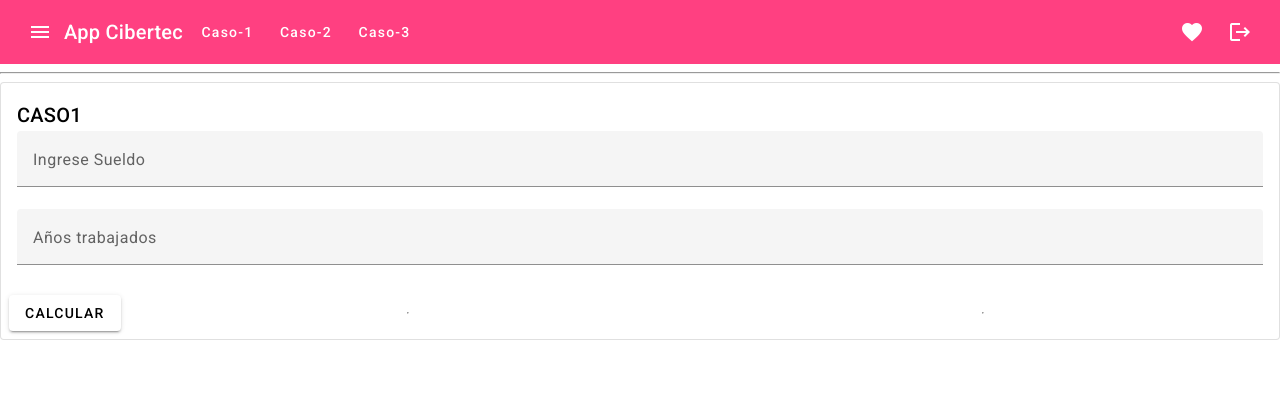
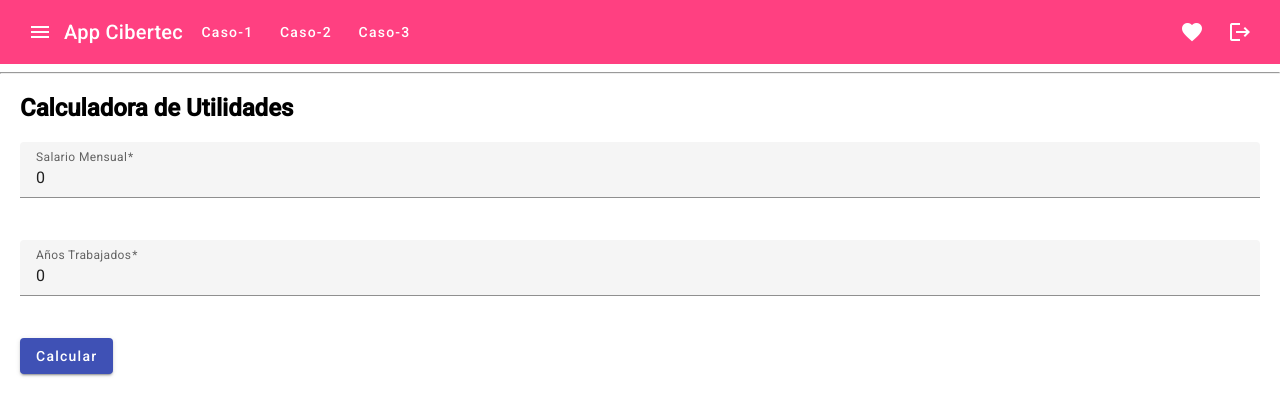
Before and after one commit to AngeloGuio/T2_GarciaParedes_Angelo, an Angular app in the folder Desktop/Serivicos_Web2/T2_GarciaParedes_Angelo/T2_GarciaParedes_Angelo/: page /dashboard/caso-1 in a window 1280 px wide. Shown: the top 416 px of the page. Built offline with nearby package versions, Linux system fonts and the light colour scheme; sample sign-in values are in the browser's storage.

Commit message:
examen terminado uu

```diff
--- a/Desktop/Serivicos_Web2/T2_GarciaParedes_Angelo/T2_GarciaParedes_Angelo/src/app/dashboard/caso-1/caso-1.component.css
+++ b/Desktop/Serivicos_Web2/T2_GarciaParedes_Angelo/T2_GarciaParedes_Angelo/src/app/dashboard/caso-1/caso-1.component.css
@@ -1,4 +1,8 @@
-.form{
-    display: flex;
-    flex-direction: column;
-}
+.container {
+    margin: 20px;
+  }
+
+  mat-form-field {
+    display: block;
+    margin-bottom: 20px;
+  }
--- a/Desktop/Serivicos_Web2/T2_GarciaParedes_Angelo/T2_GarciaParedes_Angelo/src/app/dashboard/caso-1/caso-1.component.html
+++ b/Desktop/Serivicos_Web2/T2_GarciaParedes_Angelo/T2_GarciaParedes_Angelo/src/app/dashboard/caso-1/caso-1.component.html
@@ -1,28 +1,19 @@
-<mat-card appearance="outlined">
-    <mat-card-header>
-      <mat-card-title>CASO1</mat-card-title>
-    </mat-card-header>
+<div class="container">
+  <h2>Calculadora de Utilidades</h2>
+  <form (ngSubmit)="calcularUtilidad()">
+    <mat-form-field appearance="fill">
+      <mat-label>Salario Mensual</mat-label>
+      <input matInput type="number" [(ngModel)]="salario" name="salario" required>
+    </mat-form-field>
+    <mat-form-field appearance="fill">
+      <mat-label>Años Trabajados</mat-label>
+      <input matInput type="number" [(ngModel)]="anosTrabajados" name="anosTrabajados" required>
+    </mat-form-field>
+    <button mat-raised-button color="primary" type="submit">Calcular</button>
+  </form>
 
-    <mat-card-content>
-        <div class="form">
-            <mat-form-field>
-                <mat-label>Ingrese Sueldo</mat-label>
-                <input matInput type="number"   >
-              </mat-form-field>
-             <mat-form-field >
-                <mat-label>Años trabajados</mat-label>
-                <input matInput type="number"  >
-              </mat-form-field>
-        </div>
-    </mat-card-content>
-    <mat-card-actions>
-      <button mat-raised-button (click)="calcularUtilidad()">CALCULAR</button>
-      <hr />
-
-        <div class="alert alert-primary" role="alert">
-            {{resultadoFinal}}
-        </div>
-
-    <hr />
-    </mat-card-actions>
-  </mat-card>
+  <div *ngIf="utilidad !== null">
+    <h3>Utilidad Calculada:</h3>
+    <p>{{ utilidad | currency }}</p>
+  </div>
+</div>
--- a/Desktop/Serivicos_Web2/T2_GarciaParedes_Angelo/T2_GarciaParedes_Angelo/src/app/dashboard/caso-1/caso-1.component.ts
+++ b/Desktop/Serivicos_Web2/T2_GarciaParedes_Angelo/T2_GarciaParedes_Angelo/src/app/dashboard/caso-1/caso-1.component.ts
@@ -1,27 +1,29 @@
 import { Component } from '@angular/core';
 import { MaterialModule } from '../../angular-material/material/material.module';
+import { FormsModule } from '@angular/forms';
+import { CommonModule } from '@angular/common';
 
 @Component({
   selector: 'app-caso-1',
   standalone: true,
-  imports: [MaterialModule],
+  imports: [MaterialModule, FormsModule, CommonModule],
   templateUrl: './caso-1.component.html',
   styleUrl: './caso-1.component.css'
 })
 export class Caso1Component {
   resultadoFinal = "";
   salario: number = 0;
-  añosTrabajados: number = 0;
+  anosTrabajados: number = 0;
   utilidad: number | null = null;
 
   calcularUtilidad() {
-    if (this.añosTrabajados < 1) {
+    if (this.anosTrabajados < 1) {
       this.utilidad = this.salario * 0.05;
-    } else if (this.añosTrabajados >= 1 && this.añosTrabajados < 2) {
+    } else if (this.anosTrabajados >= 1 && this.anosTrabajados < 2) {
       this.utilidad = this.salario * 0.07;
-    } else if (this.añosTrabajados >= 2 && this.añosTrabajados < 5) {
+    } else if (this.anosTrabajados >= 2 && this.anosTrabajados < 5) {
       this.utilidad = this.salario * 0.10;
-    } else if (this.añosTrabajados >= 5 && this.añosTrabajados < 10) {
+    } else if (this.anosTrabajados >= 5 && this.anosTrabajados < 10) {
       this.utilidad = this.salario * 0.15;
     } else {
       this.utilidad = this.salario * 0.20;
--- a/Desktop/Serivicos_Web2/T2_GarciaParedes_Angelo/T2_GarciaParedes_Angelo/src/app/dashboard/caso-2/caso-2.component.html
+++ b/Desktop/Serivicos_Web2/T2_GarciaParedes_Angelo/T2_GarciaParedes_Angelo/src/app/dashboard/caso-2/caso-2.component.html
@@ -7,7 +7,7 @@
       <div class="form">
         <mat-form-field appearance="fill">
           <mat-label>Número de Materias</mat-label>
-          <input matInput type="number" name="numeroMaterias" required>
+          <input [(ngModel)]="numeroMaterias" matInput type="number" name="numeroMaterias" required>
         </mat-form-field>
       </div>
     </mat-card-content>
--- a/Desktop/Serivicos_Web2/T2_GarciaParedes_Angelo/T2_GarciaParedes_Angelo/src/app/dashboard/caso-2/caso-2.component.ts
+++ b/Desktop/Serivicos_Web2/T2_GarciaParedes_Angelo/T2_GarciaParedes_Angelo/src/app/dashboard/caso-2/caso-2.component.ts
@@ -1,10 +1,12 @@
 import { Component } from '@angular/core';
 import { MaterialModule } from '../../angular-material/material/material.module';
+import { FormsModule } from '@angular/forms';
+import { CommonModule } from '@angular/common';
 
 @Component({
   selector: 'app-caso-2',
   standalone: true,
-  imports: [MaterialModule],
+  imports: [MaterialModule, FormsModule, CommonModule],
   templateUrl: './caso-2.component.html',
   styleUrl: './caso-2.component.css'
 })
--- a/Desktop/Serivicos_Web2/T2_GarciaParedes_Angelo/T2_GarciaParedes_Angelo/src/app/dashboard/caso-3/caso-3.component.html
+++ b/Desktop/Serivicos_Web2/T2_GarciaParedes_Angelo/T2_GarciaParedes_Angelo/src/app/dashboard/caso-3/caso-3.component.html
@@ -7,7 +7,7 @@
       <div class="form">
         <mat-form-field appearance="fill">
           <mat-label>Tipo de Vehículo</mat-label>
-          <mat-select #tipoVehiculo name="tipoVehiculo" required>
+          <mat-select [(ngModel)]="tipoVehiculo" name="tipoVehiculo" required>
             <mat-option value="C">Camión</mat-option>
             <mat-option value="A">Autobús</mat-option>
             <mat-option value="T">Turismo</mat-option>
@@ -17,7 +17,7 @@
 
         <mat-form-field appearance="fill">
           <mat-label>Tasa de Alcohol</mat-label>
-          <input matInput type="number" #tasaAlcohol name="tasaAlcohol" required>
+          <input matInput type="number" [(ngModel)]="tasaAlcohol" name="tasaAlcohol" required>
         </mat-form-field>
       </div>
     </mat-card-content>
--- a/Desktop/Serivicos_Web2/T2_GarciaParedes_Angelo/T2_GarciaParedes_Angelo/src/app/dashboard/caso-3/caso-3.component.ts
+++ b/Desktop/Serivicos_Web2/T2_GarciaParedes_Angelo/T2_GarciaParedes_Angelo/src/app/dashboard/caso-3/caso-3.component.ts
@@ -1,10 +1,12 @@
 import { Component } from '@angular/core';
 import { MaterialModule } from '../../angular-material/material/material.module';
+import { FormsModule } from '@angular/forms';
+import { CommonModule } from '@angular/common';
 
 @Component({
   selector: 'app-caso-3',
   standalone: true,
-  imports: [MaterialModule],
+  imports: [MaterialModule, FormsModule, CommonModule],
   templateUrl: './caso-3.component.html',
   styleUrl: './caso-3.component.css'
 })
```
